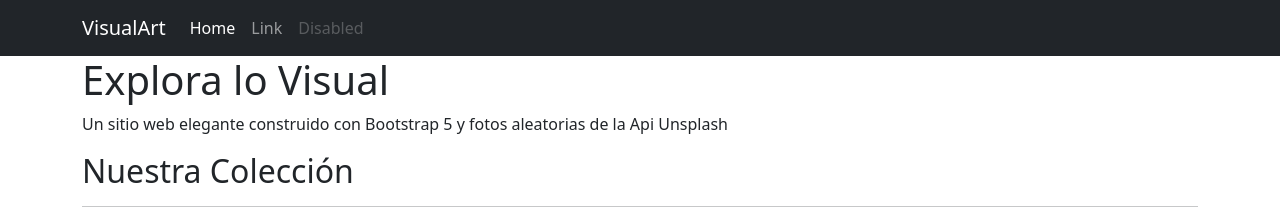
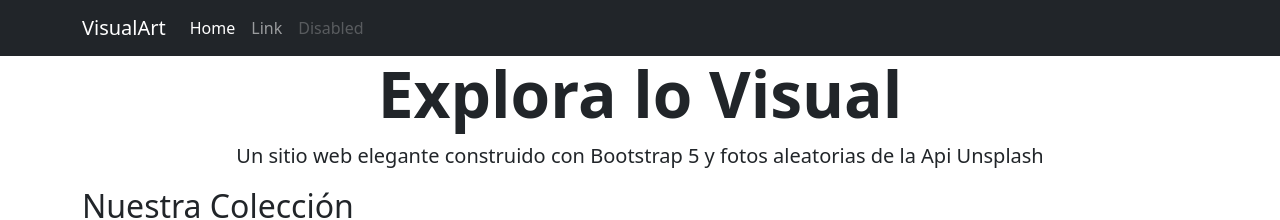
Before and after one commit to MiguelAngelRamos/site-bootstrap5-mod-2, a plain HTML site: page index.html in a window 1280 px wide. Shown: the top 220 px of the page. Drawn offline with Linux system fonts and the light colour scheme.

Commit message:
estructura de carpetas

```diff
--- a/index.html
+++ b/index.html
@@ -5,8 +5,8 @@
   <meta charset="utf-8">
   <meta name="viewport" content="width=device-width, initial-scale=1">
   <title>Bootstrap demo</title>
-  <link rel="stylesheet" href="bootstrap.min.css">
-  <link rel="stylesheet" href="styles.css">
+  <link rel="stylesheet" href="css/bootstrap.min.css">
+  <link rel="stylesheet" href="css/styles.css">
 </head>
 
 <body>
@@ -37,12 +37,15 @@
     </div>
   </nav>
   <!-- End Navbar navageación superior -->
-  <header>
+
+  <header class="hero-section text-center">
     <div class="container">
-      <h1>Explora lo Visual</h1>
-      <p>Un sitio web elegante construido con Bootstrap 5 y fotos aleatorias de la Api Unsplash</p>
+
+      <h1 class="fw-bold display-3">Explora lo Visual</h1>
+      <p class="lead">Un sitio web elegante construido con Bootstrap 5 y fotos aleatorias de la Api Unsplash</p>
     </div>
   </header>
+
   <!-- Contenido Principal -->
   <main class="container">
 
@@ -103,7 +106,7 @@
     </div>
   </footer>
   <!-- End Footer -->
-  <script src="bootstrap.bundle.min.js"></script>
+  <script src="js/bootstrap.bundle.min.js"></script>
 </body>
 
 </html>
```
Also changed, not shown: css/bootstrap.min.css (renamed from bootstrap.min.css), css/style.css (added), js/bootstrap.bundle.min.js (renamed from bootstrap.bundle.min.js).
